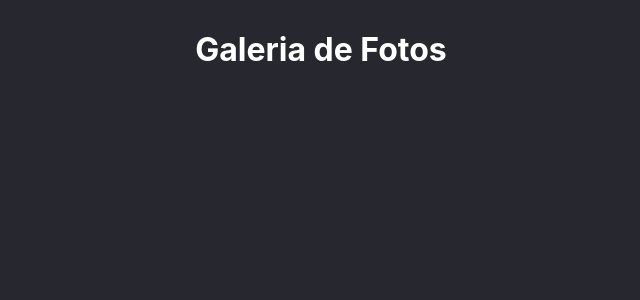
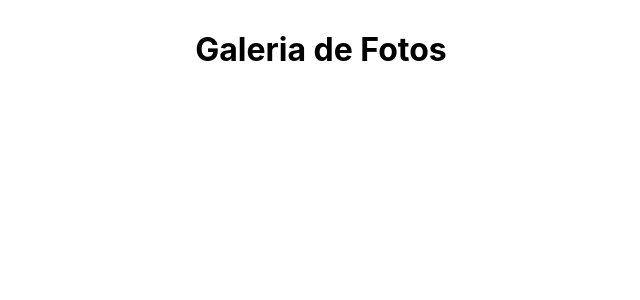
Before and after one commit to cleitonsobrinho/gallery, a React (Create React App) app: page / in a window 1280 px wide. Shown: the top 300 px of the page, without its empty margins (319-959 px from the left). Built offline with nearby package versions, Linux system fonts and the light colour scheme.

Commit message:
fix: add change in theme

```diff
--- a/src/components/theme/theme.colors.ts
+++ b/src/components/theme/theme.colors.ts
@@ -1,6 +1,9 @@
 const Colors = {
-  primary: '#27282F',
-  secundary: '#FFF'
+  Primary: '#FFF',
+  background: {
+    primary: '#27282F',
+    secundary: '#3D3F43'
+  }
 }
 
 export default Colors
```
